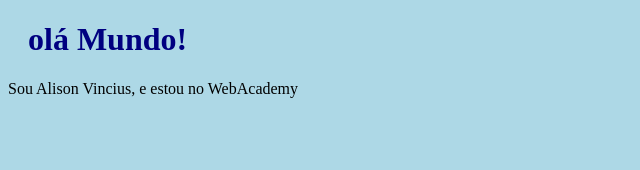
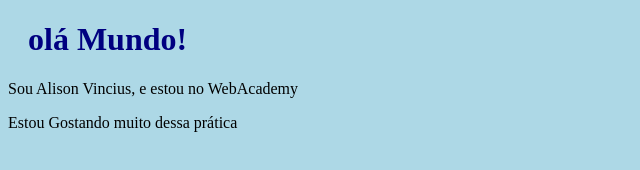
Before and after one commit to alison-vinicius/Alison, a plain HTML site: page index.html in a window 1280 px wide. Shown: the whole page, without its empty margins (0-640 px from the left). Drawn offline with Linux system fonts and the light colour scheme.

Commit message:
página principal com nova linha

```diff
--- a/index.html
+++ b/index.html
@@ -8,5 +8,6 @@
 <body>
     <h1>olá Mundo!</h1>
     <p>Sou Alison Vincius, e estou no WebAcademy</p>
+    <p>Estou Gostando muito dessa prática</p>
 </body>
 </html>
```
